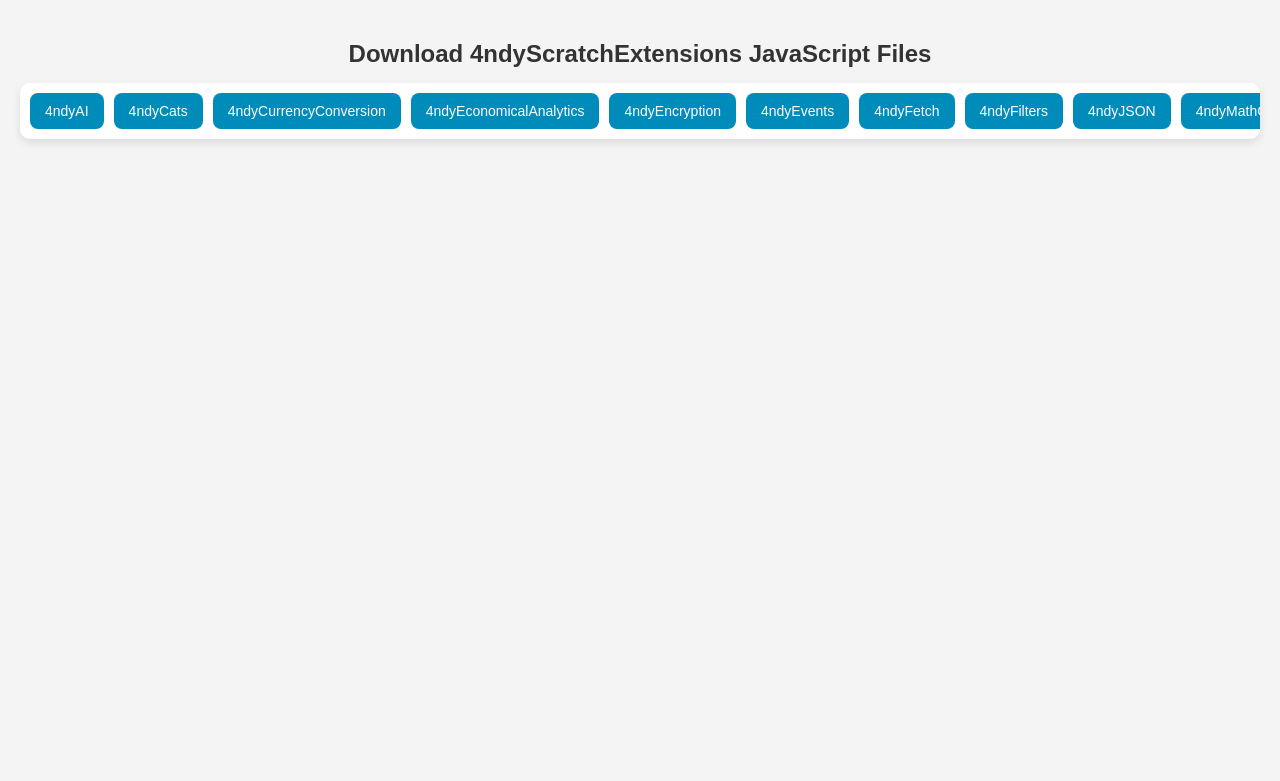
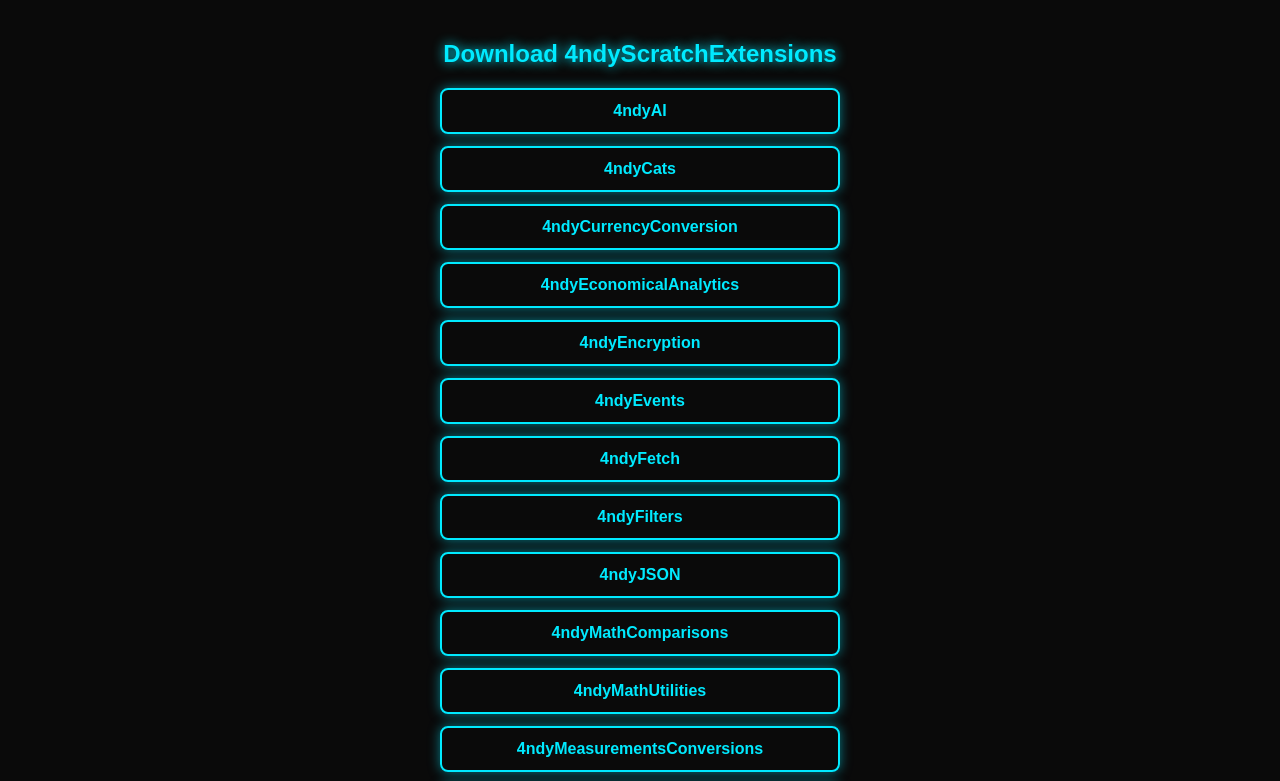
Before and after one commit to andy64lol/4ndy-scratch-custom-extensions, a plain HTML site: page index.html in a window 1280 px wide. Shown: the top 781 px of the page. Drawn offline with Linux system fonts and the light colour scheme.

Commit message:
Update index.html

```diff
--- a/index.html
+++ b/index.html
@@ -8,59 +8,52 @@
         body {
             font-family: Arial, sans-serif;
             text-align: center;
-            background-color: #f4f4f4;
+            background-color: #0a0a0a;
+            color: #00eaff;
             margin: 0;
             padding: 20px;
         }
         h2 {
-            color: #333;
-            margin-bottom: 15px;
+            font-size: 24px;
+            margin-bottom: 20px;
+            text-shadow: 0px 0px 12px #00eaff;
         }
         .download-container {
             display: flex;
-            gap: 10px;
-            overflow-x: auto;
-            padding: 10px;
-            white-space: nowrap;
-            justify-content: start;
-            scroll-behavior: smooth;
-            border-radius: 10px;
-            background: white;
-            box-shadow: 0px 4px 8px rgba(0, 0, 0, 0.1);
-        }
-        .download-container::-webkit-scrollbar {
-            height: 8px;
-        }
-        .download-container::-webkit-scrollbar-thumb {
-            background: #008CBA;
-            border-radius: 5px;
-        }
-        .download-container::-webkit-scrollbar-track {
-            background: #ddd;
-            border-radius: 5px;
+            flex-direction: column;
+            align-items: center;
+            gap: 12px;
+            max-width: 400px;
+            margin: auto;
         }
         .download-container a {
             text-decoration: none;
+            width: 100%;
         }
         button {
-            background-color: #008CBA;
-            color: white;
-            padding: 10px 15px;
-            border: none;
+            background-color: transparent;
+            color: #00eaff;
+            padding: 12px 18px;
+            border: 2px solid #00eaff;
             cursor: pointer;
-            font-size: 14px;
+            font-size: 16px;
+            font-weight: bold;
             border-radius: 8px;
-            transition: background 0.3s ease;
-            white-space: nowrap;
+            width: 100%;
+            transition: all 0.3s ease-in-out;
+            box-shadow: 0 0 12px rgba(0, 234, 255, 0.5);
         }
         button:hover {
-            background-color: #005f73;
+            background-color: #00eaff;
+            color: #0a0a0a;
+            box-shadow: 0 0 20px rgba(0, 234, 255, 0.9);
+            transform: scale(1.05);
         }
     </style>
 </head>
 <body>
 
-    <h2>Download 4ndyScratchExtensions JavaScript Files</h2>
+    <h2>Download 4ndyScratchExtensions</h2>
     <div class="download-container" id="downloads"></div>
 
     <script>
@@ -82,7 +75,7 @@
             link.ariaLabel = `Download ${file}`;
 
             const button = document.createElement("button");
-            button.textContent = file.replace(".js", "");
+            button.textContent = file.replace(".js", ""); // Cleaner button text
 
             link.appendChild(button);
             container.appendChild(link);
```
